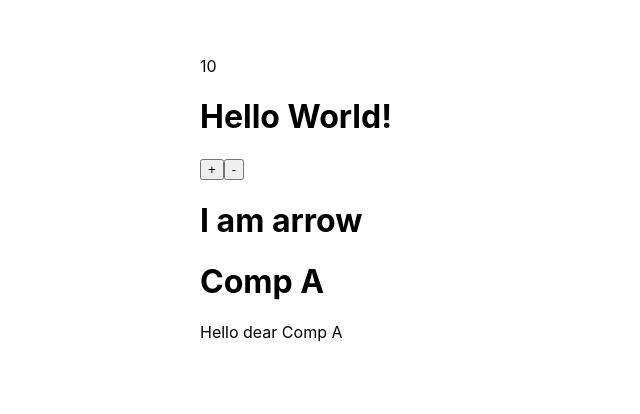
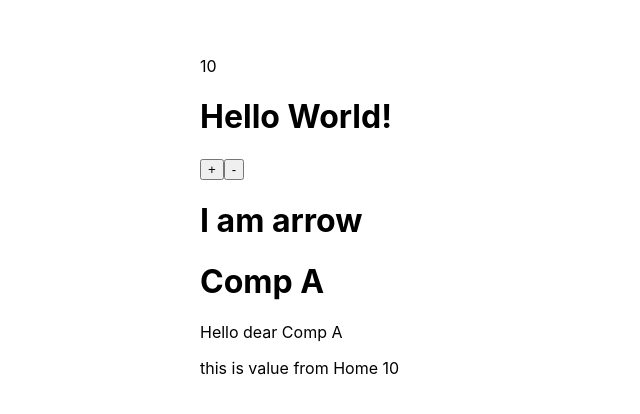
Before and after one commit to Priya-raja/content-manager-app, a Next.js app: page / in a window 1280 px wide. Shown: the part 144-558 px from the top of the page, without its empty margins (0-640 px from the left). Built offline with nearby package versions, Linux system fonts and the light colour scheme.

Commit message:
Added props

```diff
--- a/pages/index.js
+++ b/pages/index.js
@@ -4,12 +4,13 @@ import React, {useState} from 'react';
 
 const ArrowFunction = () => <h1>I am arrow </h1>
 
- function CompA() {
+ function CompA(props) {
   return (
     <>
     <ArrowFunction/>
      <h1>Comp A </h1>
     <p>Hello dear Comp A</p>
+    <p>this is value from Home {props.myProps}</p>
 
     </>
   )
@@ -17,27 +18,28 @@ const ArrowFunction = () => <h1>I am arrow </h1>
 
 
 //class
- class CompC extends React.Component {
-   render() {
-     return(
-       <h1> Hello C</h1>
-     )
-   }
- }
+//  class CompC extends React.Component {
+//    render() {
+//      return(
+//        <h1> Hello C</h1>
+//      )
+//    }
+//  }
 function Home() {
 const [value, setValue] = useState(10)
 console.log("Hi");
 const incrementValue =(incrementor) => {
   setValue(value + incrementor);
 }
-
   return (
     <>
     {value}
       <h1>Hello World!</h1>
       <button onClick={() => incrementValue(+1)}> + </button>
       <button onClick={() => incrementValue(-1)}> - </button>
-      <CompA />
+      <CompA
+       myProps= {value}
+      />
     </>
 
   );
```
